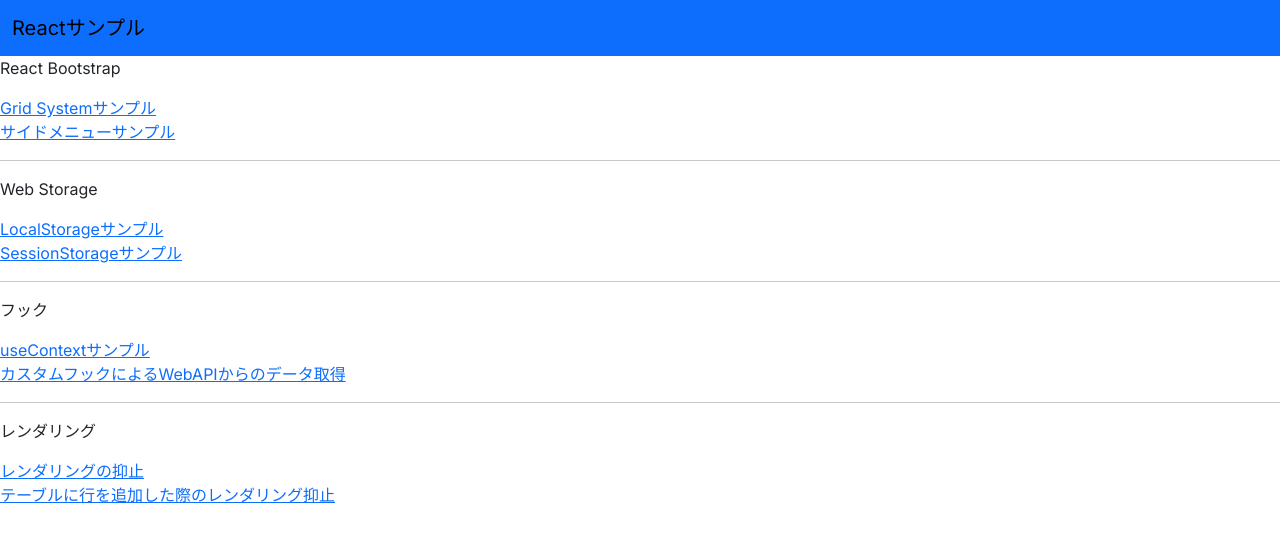
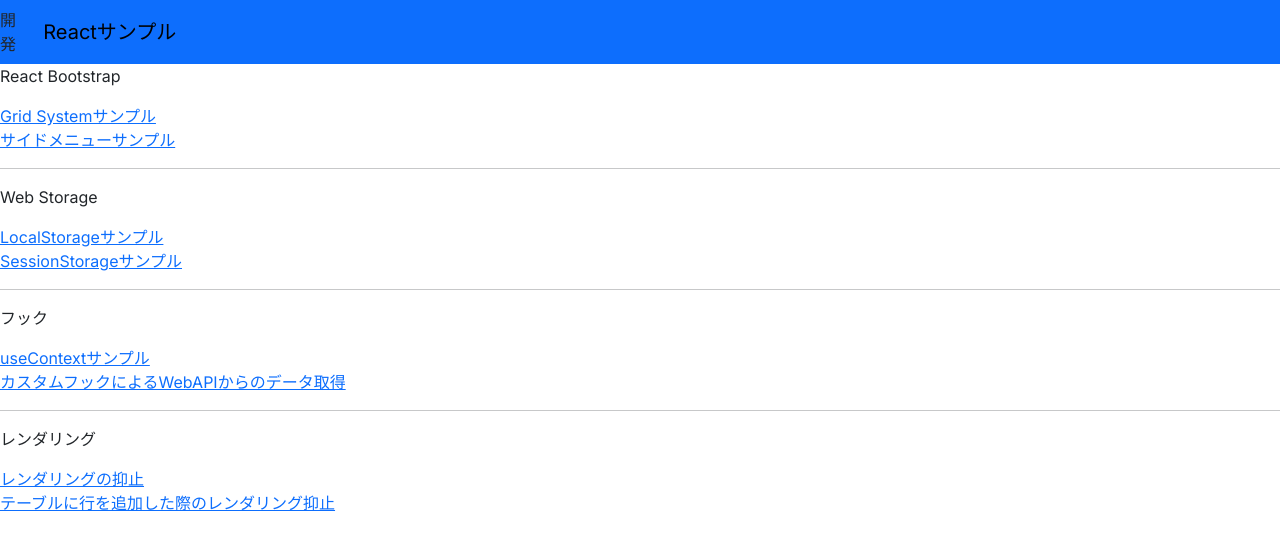
Before and after one commit to 310ken1/react-sample, a Next.js app: page / in a window 1280 px wide. Shown: the top 550 px of the page. Built offline with nearby package versions, Linux system fonts and the light colour scheme.

Commit message:
設定の動的読込み

```diff
--- /dev/null
+++ b/public/public_settings.json
@@ -0,0 +1,7 @@
+{
+    "public": {
+        "settings": {
+            "stage" : "開発"
+        }
+    }
+}
--- a/src/app/header.tsx
+++ b/src/app/header.tsx
@@ -2,12 +2,26 @@
 
 import { AuthInfo, useAuthContext } from "@/contexts/useAuthContext";
 import Link from "next/link";
+import { useEffect, useState } from "react";
 import { Container, Nav, Navbar } from "react-bootstrap";
 
 const Header = () => {
+  const [settings, setSettings] = useState<any | undefined>(undefined);
   const authInfo: AuthInfo = useAuthContext();
+
+  useEffect(() => {
+    (async () => {
+      fetch("/public_settings.json")
+        .then((response) => response.json())
+        .then((data) => setSettings(data))
+        .catch((error) => console.error("Error loading JSON:", error));
+    })();
+  }, []);
+
   return (
+    <>
       <Navbar className="bg-primary">
+        {settings?.public?.settings?.stage}
         <Container fluid>
           <Navbar.Brand as={Link} href="/">
             Reactサンプル
@@ -15,6 +29,7 @@
           <Nav.Link href="/">{authInfo?.name}</Nav.Link>
         </Container>
       </Navbar>
+    </>
   );
 };
 export default Header;
```
Lines whose indentation alone changed are shown as unchanged.
